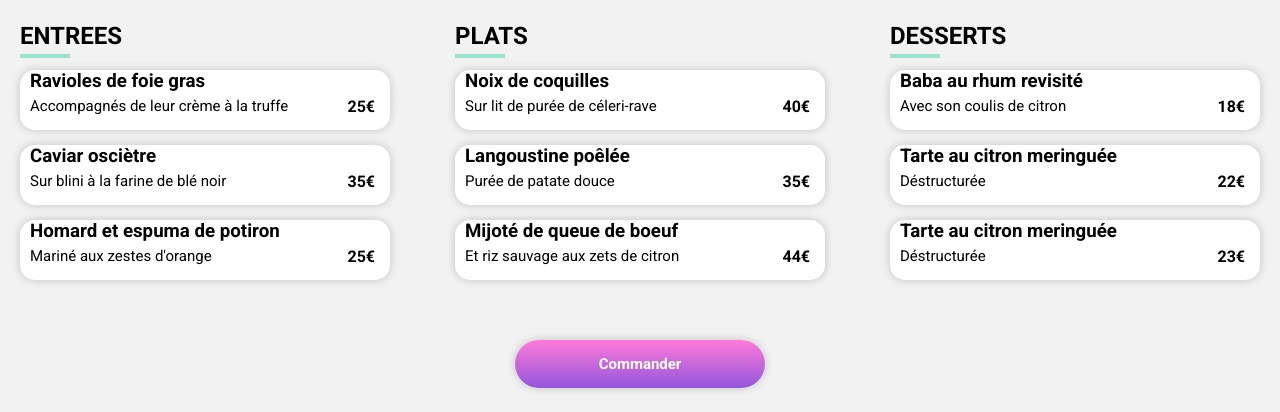
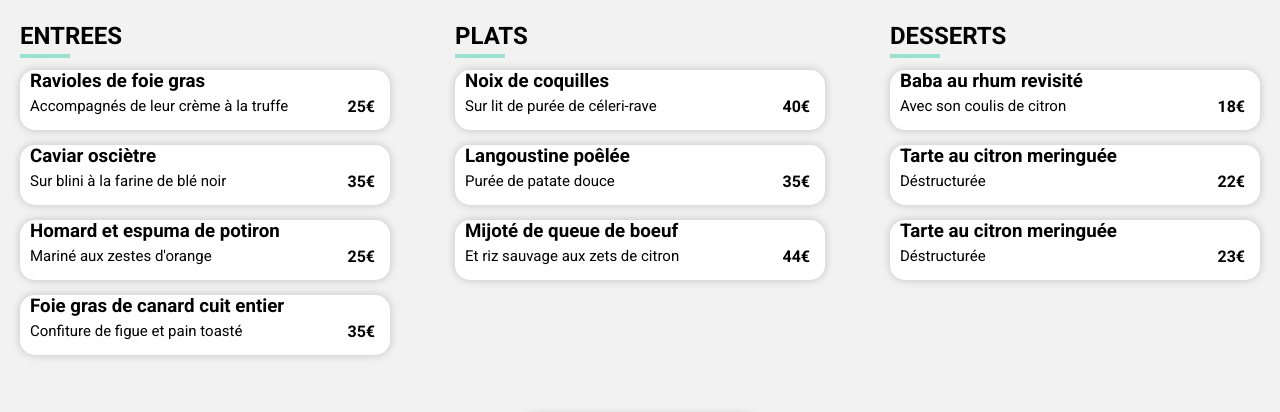
Before and after one commit to mostapha69/HarbaouiMostapha_3_22072021, a website: page la-note-enchantee.html in a window 1280 px wide. Shown: the part 512-924 px from the top of the page. Drawn offline with Linux system fonts and the light colour scheme; a web font is replaced by a local one.

Commit message:
la note enchantee ajout ligne  dans Entree

```diff
--- a/la-note-enchantee.html
+++ b/la-note-enchantee.html
@@ -113,6 +113,30 @@
                                         </div>
                                         <div class="container__entrees__meal__description__price container__price">
                                             25€
+                                        </div>
+                                        <div class="btn-valid"><i class="fas fa-check"></i></div>
+                                    </div>
+                                </div>
+
+                                <div class="container__entrees__meal btn__container slide-in-bottom slide-in-bottom"
+                                    id="btn__anination1">
+
+                                    <!-- <h3 class="container__entrees__meal__title  ">Fricassée
+                                        d'escargot
+                                    </h3> -->
+                                    <div class="container__entrees__meal__description ">
+                                        <div class=container__meal__description__text>
+                                            <h3 class="container__entrees__meal__title container__meal__title ">
+                                                Foie gras de canard cuit entier
+                                            </h3>
+
+                                            <div
+                                                class="container__entrees__meal__description__title container__meal__description__title">
+                                                <p>Confiture de figue et pain toasté</p>
+                                            </div>
+                                        </div>
+                                        <div class="container__entrees__meal__description__price container__price">
+                                            35€
                                         </div>
                                         <div class="btn-valid"><i class="fas fa-check"></i></div>
                                     </div>
--- a/la-note-enchantee.scss
+++ b/la-note-enchantee.scss
@@ -307,7 +307,7 @@ h2 {
 //SECTION ENTREES
 .container__entrees{
     display: grid;
-    grid-template-rows: 3fr;
+    grid-template-rows: 4fr;
     grid-template-columns: 1fr;
     grid-row-gap: 15px;
 }
@@ -745,7 +745,7 @@ padding-right: 5px;
     }
     .container__entrees{
         display: grid;
-        grid-template-rows: 3fr;
+        grid-template-rows: 4fr;
         grid-template-columns: 370px;
         grid-row-gap: 15px;
     }
@@ -766,7 +766,7 @@ padding-right: 5px;
      }
      .container__entrees{
          display: grid;
-         grid-template-rows: 3fr;
+         grid-template-rows: 4fr;
          grid-template-columns: 400px;
          grid-row-gap: 15px;
      }
```
Also changed, not shown: la-note-enchantee.css.
